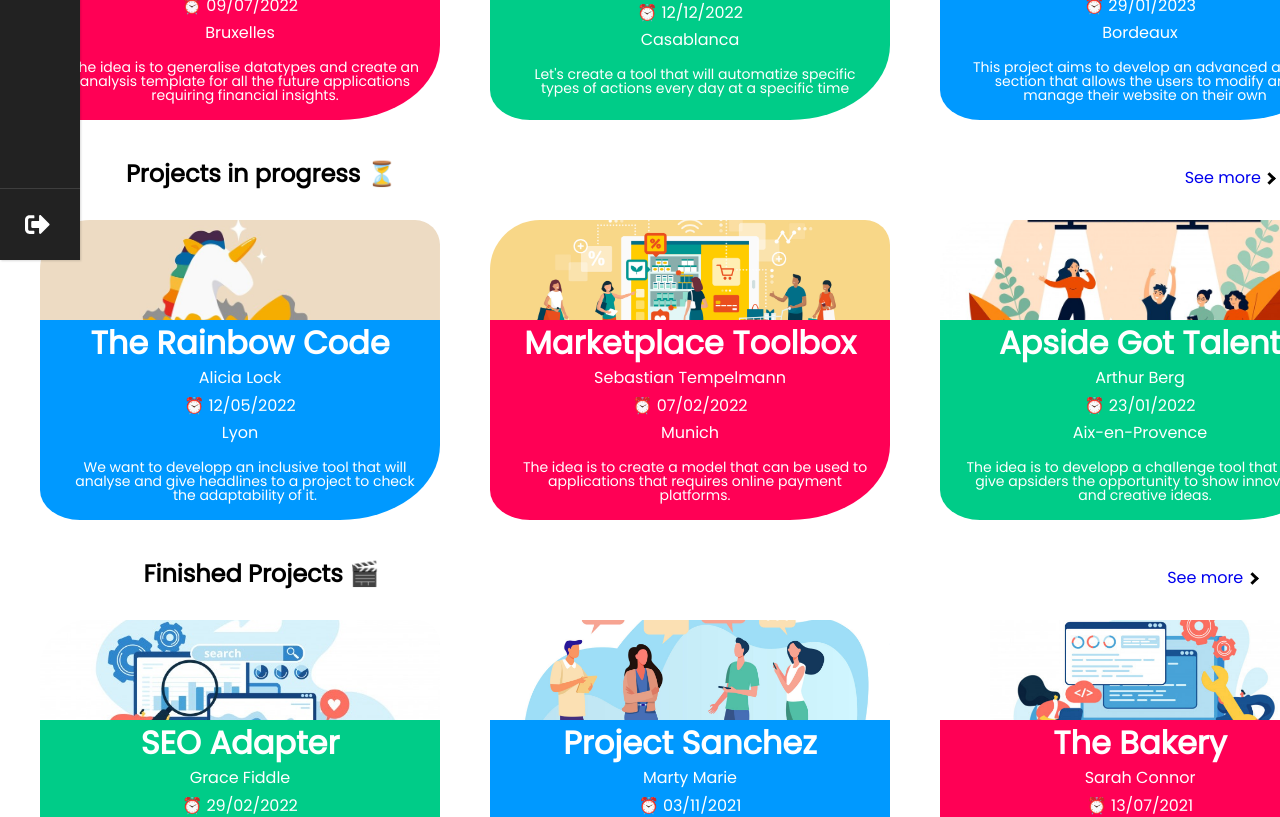
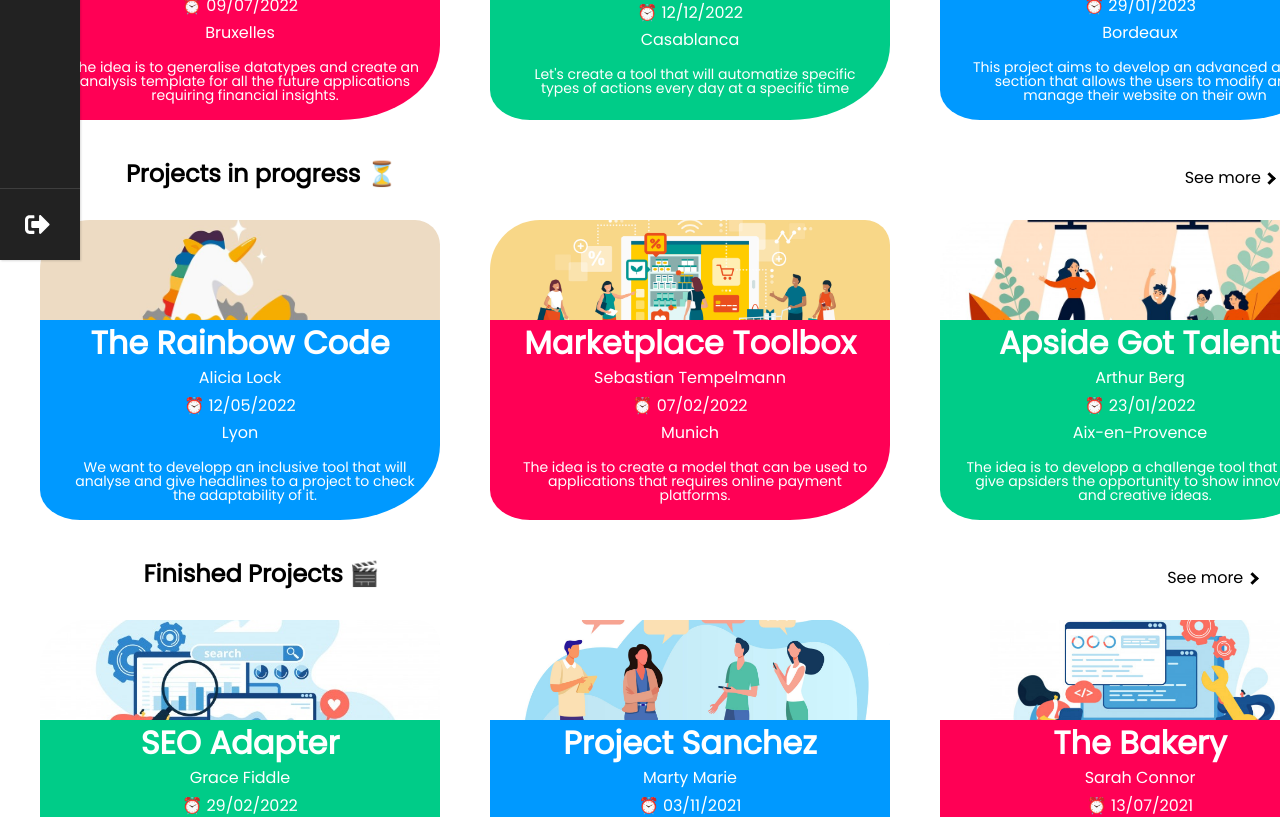
Before and after one commit to MartyScz/Hackathon2, a React (Vite) app in the folder frontend/: page /home in a window 1280 px wide. Shown: the part 540-1357 px from the top of the page. Built offline with nearby package versions, Linux system fonts and the light colour scheme.

Commit message:
suppression des link non utiles

```diff
--- a/frontend/src/pages/Home.jsx
+++ b/frontend/src/pages/Home.jsx
@@ -67,7 +67,6 @@ export default function Home() {
           </Link>
         </div>
         <div className="futureProjContainer">
-          <Link to="/project">
           <div className="redCard">
             <img
               className="projectImage"
@@ -76,7 +75,6 @@ export default function Home() {
             />
             <ProjectCard data={ProjectsList[3]} />
           </div>
-          </Link>
           <div className="greenCard">
             <img
               className="projectImage"
@@ -93,11 +91,9 @@ export default function Home() {
 
         <div className="titleProject">
           <h2>Projects in progress ⏳</h2>
-          <Link to="/projects/inprogress">
           <p className="arrowtext">
             See more <i className="arrow right" />
           </p>
-          </Link>
         </div>
         <div className="pastProjContainer">
           <div className="blueCard">
@@ -128,11 +124,9 @@ export default function Home() {
 
         <div className="titleProject">
           <h2>Finished Projects 🎬</h2>
-          <Link to="/projects/login">
           <p className="arrowtext">
             See more <i className="arrow right" />
           </p>
-          </Link>
         </div>
         <div className="presentProjContainer">
           <div className="greenCard">
```
Lines whose indentation alone changed are shown as unchanged.
